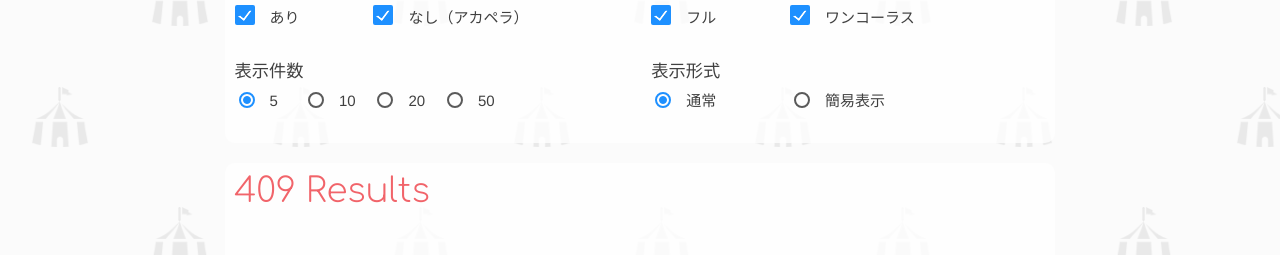
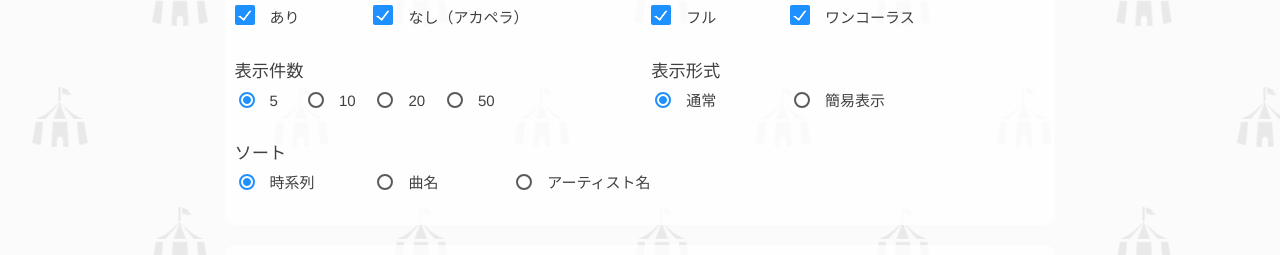
Before and after one commit to YunosukeY/polutadb, a React (Create React App) app: page / in a window 1280 px wide. Shown: the part 1148-1403 px from the top of the page. Built offline with nearby package versions, Linux system fonts and the light colour scheme; grey boxes are pictures that could not be loaded.

Commit message:
ソート機能を追加

```diff
--- a/src/app/layout.tsx
+++ b/src/app/layout.tsx
@@ -75,10 +75,17 @@ export function Main() {
       ? Number(stickyValue)
       : 0;
   });
+  const [sortedBy, setSortedBy] = useState(() => {
+    const stickyValue = window.localStorage.getItem('sortedBy');
+    return stickyValue !== null
+      ? Number(stickyValue)
+      : 0;
+  });
   useEffect(() => {
     window.localStorage.setItem('favos', JSON.stringify([...favos]));
     window.localStorage.setItem('displaynum', String(displaynum));
     window.localStorage.setItem('displayMode', String(displayMode));
+    window.localStorage.setItem('sortedBy', String(displayMode));
   });
 
   const isFavo = (singingId: number) => {
@@ -108,6 +115,8 @@ export function Main() {
                 setDisplaynum={setDisplaynum}
                 displayMode={displayMode}
                 setDisplayMode={setDisplayMode}
+                sortedBy={sortedBy}
+                setSortedBy={setSortedBy}
               />
             } />
             <Route path='/favos' render={() =>
--- a/src/app/releases.tsx
+++ b/src/app/releases.tsx
@@ -5,6 +5,10 @@ export default function Releases() {
   return (
     <div className='pane' id='releases'>
       <h4>Release Notes</h4>
+      <Date date='2021/02/14' />
+      <AddFeature />
+      <Content content='ソート機能を追加しました' />
+
       <Date date='2020/02/11' />
       <AddData />
       <AddVideo videoId={35} />
--- a/src/app/result.tsx
+++ b/src/app/result.tsx
@@ -20,6 +20,7 @@ export default function Result(props: {
   aCappella: boolean,
   full: boolean,
   onechorus: boolean,
+  sortedBy: number,
   displaynum: number,
   displayMode: number,
   pagenum: number,
@@ -27,7 +28,7 @@ export default function Result(props: {
   isFavo: (singingId: number) => boolean,
   toggleFavo: (singingId: number) => void
 }) {
-  const result = search(props.query, props.video, props.song, props.artist, props.genre, props.type, props.withInst, props.aCappella, props.full, props.onechorus); // ジャンルなどから計算できるので状態ではない
+  const result = search(props.query, props.video, props.song, props.artist, props.genre, props.type, props.withInst, props.aCappella, props.full, props.onechorus, props.sortedBy); // ジャンルなどから計算できるので状態ではない
   const ref = React.createRef<HTMLDivElement>()
   const onPageClick = ((p: number) => {
     props.setPagenum(p)
@@ -244,7 +245,7 @@ export function Pagenation(props: { pagenum: number, setPagenum: (p: number) =>
   );
 }
 
-function search(query: string, videoId: number, songId: number, artistId: number, genreId: number, typeId: number, withInst: boolean, aCappella: boolean, full: boolean, onechorus: boolean) {
+function search(query: string, videoId: number, songId: number, artistId: number, genreId: number, typeId: number, withInst: boolean, aCappella: boolean, full: boolean, onechorus: boolean, sortedBy: number) {
   let tmpres: Singing[] = JSON.parse(JSON.stringify(singings));
 
   const normalizedQuery = query.toLowerCase();
@@ -274,6 +275,12 @@ function search(query: string, videoId: number, songId: number, artistId: number
     tmpres = tmpres.filter(singingInfo => singingInfo.full === true);
 
   tmpres.reverse();
+  if (sortedBy === 1) {
+    tmpres.sort(compBySongTitle);
+  } else if (sortedBy === 2) {
+    tmpres.sort(compByArtistName);
+  }
+
   return tmpres;
 }
 
@@ -284,3 +291,21 @@ function fullTextFilter(singing: Singing, query: string) {
 
   return song.indexOf(query) !== -1 || artist.indexOf(query) !== -1 || video.indexOf(query) !== -1;
 }
+
+function compBySongTitle(x: Singing, y: Singing) {
+  const xTitle = getSong(x.songId);
+  const yTitle = getSong(y.songId);
+
+  if (xTitle > yTitle) return 1;
+  else if (xTitle < yTitle) return -1;
+  else return 0;
+}
+
+function compByArtistName(x: Singing, y: Singing) {
+  const xArtist = getArtist(x.songId);
+  const yArtist = getArtist(y.songId);
+
+  if (xArtist > yArtist) return 1;
+  else if (xArtist < yArtist) return -1;
+  else return 0;
+}
--- a/src/app/select.tsx
+++ b/src/app/select.tsx
@@ -18,7 +18,8 @@ export function Select(props: {
   full: boolean, setFull: (full: boolean) => void,
   onechorus: boolean, setOnechorus: (onechorus: boolean) => void,
   displaynum: number, setDisplaynum: (displaynum: number) => void,
-  displayMode: number, setDisplayMode: (mode: number) => void
+  displayMode: number, setDisplayMode: (mode: number) => void,
+  sortedBy: number, setSortedBy: (sortedBy: number) => void,
 }) {
   const [isHidden, setIsHidden] = useState(() => {
     const stickyValue = window.localStorage.getItem('isHidden');
@@ -83,6 +84,7 @@ export function Select(props: {
               <DisplayFormat displayMode={props.displayMode} setDisplayMode={props.setDisplayMode} />
             </div>
           </div>
+          <Sort sortedBy={props.sortedBy} setSortedBy={props.setSortedBy}/>
         </>
       }
     </div>
@@ -241,6 +243,21 @@ export function DisplayFormat(props: { displayMode: number, setDisplayMode: (mod
   );
 }
 
+export function Sort(props: {sortedBy: number, setSortedBy: (sortedBy: number ) => void}) {
+  return (
+    <>
+      <label>
+        <h6 className='text'>ソート</h6>
+      </label>
+      <form action='#' className='row'>
+        <Radio text='時系列' onChange={() => props.setSortedBy(0)} checked={props.sortedBy === 0} colsize='s4 m2' />
+        <Radio text='曲名' onChange={() => props.setSortedBy(1)} checked={props.sortedBy === 1} colsize='s3 m2' />
+        <Radio text='アーティスト名' onChange={() => props.setSortedBy(2)} checked={props.sortedBy === 2} colsize='s5 m8' />
+      </form>
+    </>
+  );
+}
+
 function Radio(props: { text: string, onChange: (newValue: string) => void, checked: boolean, colsize: string }) {
   return (
     <label className={`col ${props.colsize}`}>
--- a/src/app/top.tsx
+++ b/src/app/top.tsx
@@ -11,7 +11,9 @@ export default function Top(props: {
   displaynum: number,
   setDisplaynum: (displaynum: number) => void,
   displayMode: number,
-  setDisplayMode: (mode: number) => void
+  setDisplayMode: (mode: number) => void,
+  sortedBy: number,
+  setSortedBy: (sortedBy: number) => void,
 }) {
   const rowqs = props.rowqs;
   const qs = queryString.parse(rowqs);
@@ -92,6 +94,7 @@ export default function Top(props: {
         onechorus={onechorus} setOnechorus={setOnechorus}
         displaynum={props.displaynum} setDisplaynum={onDnumChange}
         displayMode={props.displayMode} setDisplayMode={props.setDisplayMode}
+        sortedBy={props.sortedBy} setSortedBy={props.setSortedBy}
       />
       <Result
         query={query}
@@ -104,6 +107,7 @@ export default function Top(props: {
         aCappella={aCappella}
         full={full}
         onechorus={onechorus}
+        sortedBy={props.sortedBy}
         displaynum={props.displaynum}
         displayMode={props.displayMode}
         pagenum={pagenum}
```
